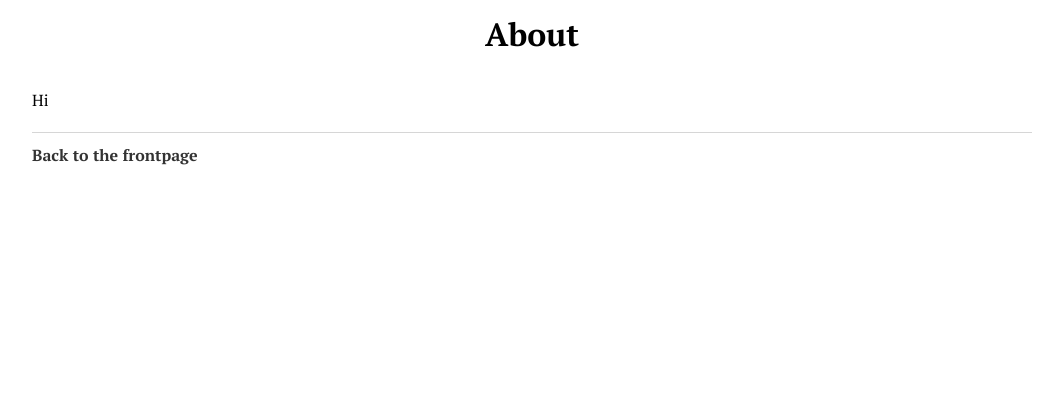
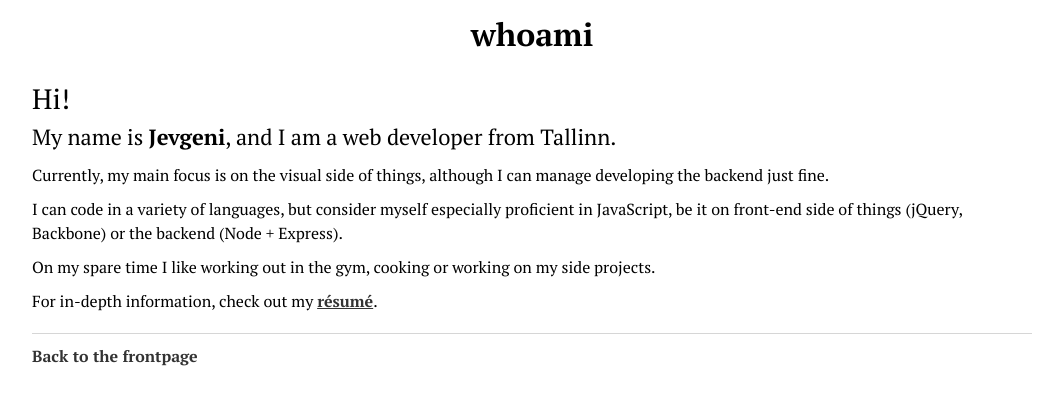
Before and after one commit to mudcrab/pitfireio, a Jekyll site: the page built from about.md, in a window 1280 px wide. Shown: the top 405 px of the page, without its empty margins (108-1171 px from the left). Built offline with Jekyll 4.4.1, drawn with Linux system fonts in a browser that asks for light colours; nearby versions of some CDN libraries; some web fonts are replaced.

Commit message:
about text + frontpage link

```diff
--- a/about.md
+++ b/about.md
@@ -1,7 +1,17 @@
 ---
 layout: page
-title: About
+title: whoami
 permalink: /about/
 ---
 
-Hi
+## Hi! ##
+
+### My name is **Jevgeni**, and I am a web developer from Tallinn. ###
+
+Currently, my main focus is on the visual side of things, although I can manage developing the backend just fine.
+
+I can code in a variety of languages, but consider myself especially proficient in JavaScript, be it on front-end side of things (jQuery, Backbone) or the backend (Node + Express).
+
+On my spare time I like working out in the gym, cooking or working on my side projects.
+
+For in-depth information, check out my [résumé]({{ site.static_location }}/cv.pdf).
--- a/index.html
+++ b/index.html
@@ -5,9 +5,11 @@ layout: default
 <section id="home">
 	<section class="left" id="home-menu">
 		<ul id="menu">
+			<li><a href="/about">About</a></li>
 			{% for category in site.categories %}
 				<li><a href="{{ site.url }}/{{ category | first }}.html">{{ category | first }}</a></li>
 			{% endfor %}
+			<li><a href="/contact">Contact</a></li>
 		</ul>
 	</section>
 	<section class="right" id="home-articles">
```
